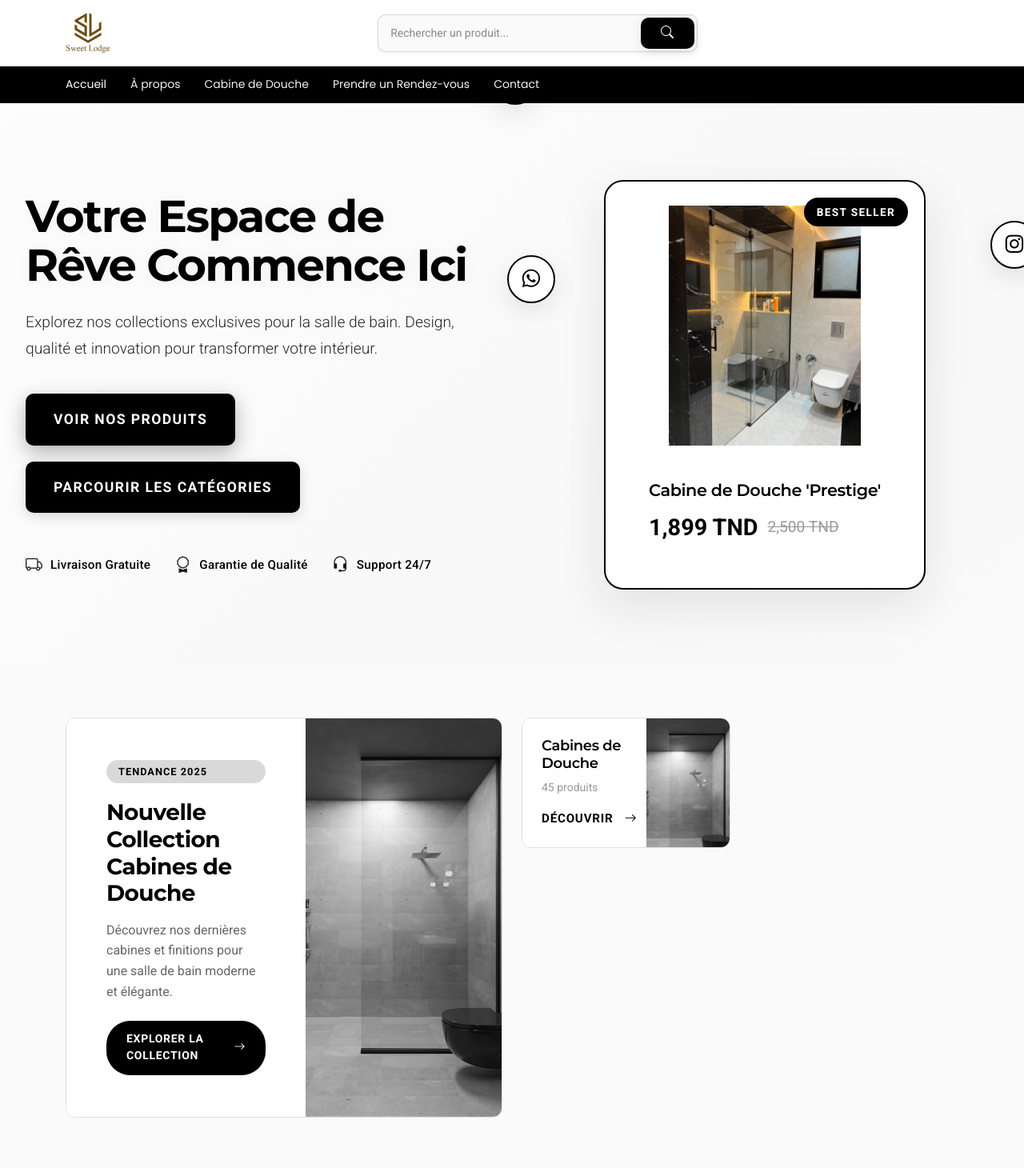
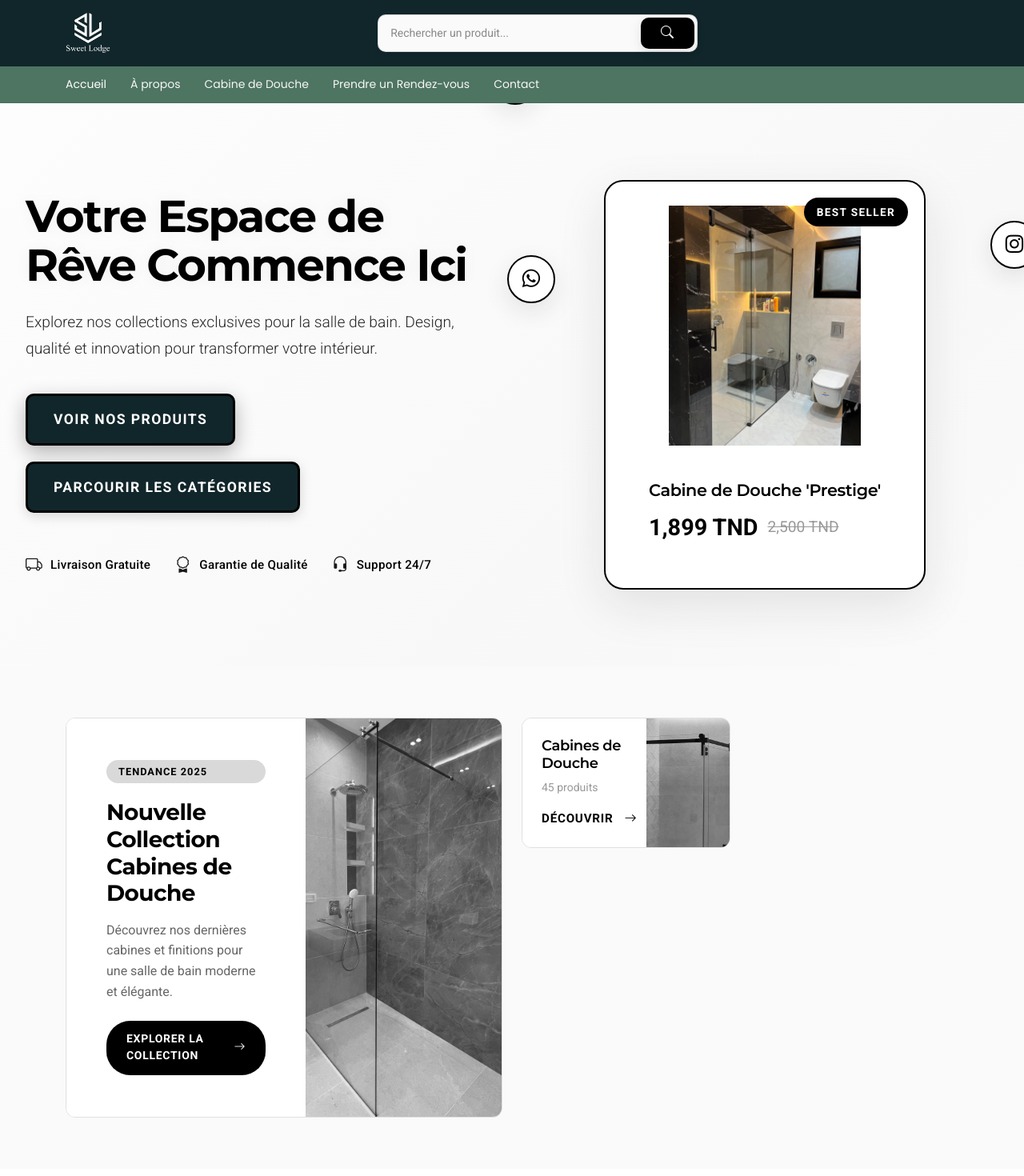
Before and after one commit to khalilbenjemmaa/E-Shower-Cabin, an Angular app: page / in a window 1280 px wide. Shown: the top 1470 px of the page at 80% size. Built offline with nearby package versions, Linux system fonts and the light colour scheme.

Commit message:
PRODUCT ADDED

```diff
--- a/src/app/app.component.html
+++ b/src/app/app.component.html
@@ -64,13 +64,13 @@
   </div> -->
 
   <!-- Main Header -->
-  <div class="main-header">
+  <div class="main-header" style="background-color: #11262B ;">
     <div class="container-fluid container-xl">
       <div class="d-flex py-3 align-items-center justify-content-between">
 
         <!-- Logo -->
         <a routerLink="/" class="logo d-flex align-items-center">
-              <img src="assets/img/logoSL.svg" alt="Logo" style="height: 50px !important; width: auto !important;">
+              <img src="assets/img/logoSL.png" alt="Logo" style="height: 50px !important; width: auto !important;">
         </a>
 
         <!-- Search -->
--- a/src/app/home/home.component.html
+++ b/src/app/home/home.component.html
@@ -10,8 +10,8 @@
             <h1 class="hero-title">Votre Espace de Rêve Commence Ici</h1>
             <p class="hero-description">Explorez nos collections exclusives pour la salle de bain. Design, qualité et innovation pour transformer votre intérieur.</p>
             <div class="hero-actions" data-aos="fade-up" data-aos-delay="200">
-              <a href="#products" class="btn-primary">Voir Nos Produits</a>
-              <a routerLink="/category" class="btn-secondary">Parcourir les Catégories</a>
+              <a href="#products" class="btn-primary" style="background-color: #11262B !important ;">Voir Nos Produits</a>
+              <a routerLink="/category"   style="background-color: #11262B !important ;" class="btn-secondary">Parcourir les Catégories</a>
             </div>
             <div class="features-list" data-aos="fade-up" data-aos-delay="300">
               <div class="feature-item">
@@ -71,7 +71,7 @@
         <div class="col-lg-6">
           <div class="category-featured" data-aos="fade-right" data-aos-delay="200">
             <div class="category-image">
-              <img src="assets/img/bain/photo-1729073376204-5d7d25b9226f.avif" alt="Cabine de douche Moderne" class="img-fluid">
+              <img src="assets/img/product/9.webp" alt="Cabine de douche Moderne" class="img-fluid">
             </div>
             <div class="category-content">
               <span class="category-tag">Tendance 2025</span>
@@ -87,7 +87,7 @@
             <div class="col-xl-6">
               <div class="category-card cat-men" data-aos="fade-up" data-aos-delay="300">
                 <div class="category-image">
-                  <img src="assets/img/bain/photo-1729073376204-5d7d25b9226f.avif" alt="Cabine de douche Walk-in" class="img-fluid">
+                  <img src="assets/img/product/10.webp" alt="Cabine de douche Walk-in" class="img-fluid">
                 </div>
                 <div class="category-content">
                   <h4>Cabines de Douche</h4>
--- a/src/app/product-details/product-details.component.ts
+++ b/src/app/product-details/product-details.component.ts
@@ -21,11 +21,16 @@ export class ProductDetailsComponent implements OnInit {
   ) {}
 
   ngOnInit() {
-    this.productId = this.route.snapshot.paramMap.get('id');
-    if (this.productId) {
-      this.productService.getProductById(parseInt(this.productId)).subscribe(product => {
-        this.product = product;
-      });
-    }
+    // Subscribe to route parameter changes to reload product when navigating between products
+    this.route.paramMap.subscribe(params => {
+      this.productId = params.get('id');
+      if (this.productId) {
+        this.productService.getProductById(parseInt(this.productId)).subscribe(product => {
+          this.product = product;
+          // Scroll to top when product changes
+          window.scrollTo(0, 0);
+        });
+      }
+    });
   }
 }
```
Also changed, not shown: src/app/app.component.ts (line endings or trailing spaces), src/app/product-details/product-details.component.html (line endings or trailing spaces), src/app/services/product.service.ts (line endings or trailing spaces), src/assets/css/main.css, src/assets/img/logoSL.png (added).
